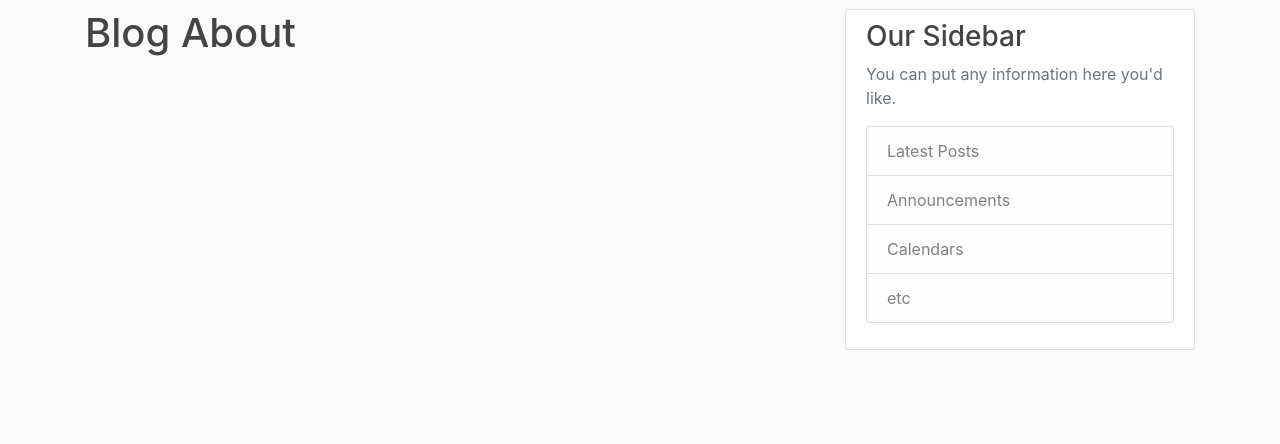
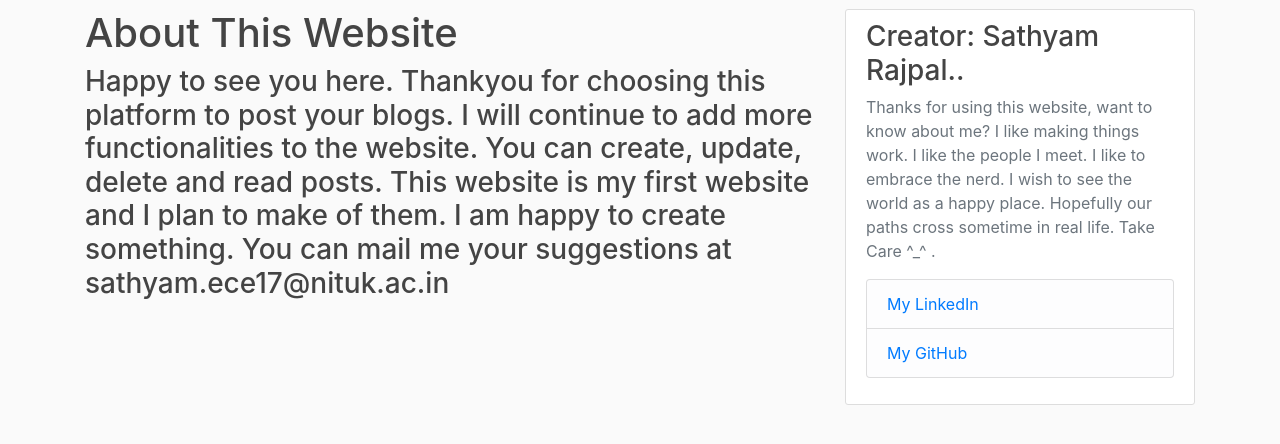
Before and after one commit to Sathyam-Rajpal/Blogstream, a Django app: page /about/ in a window 1280 px wide. Shown: the part 71-515 px from the top of the page. Run offline with Django 3.2, Linux system fonts and the light colour scheme; some libraries are stand-ins or nearby versions.

Commit message:
Updated Sidebar and About Page

```diff
--- a/blog/templates/blog/about.html
+++ b/blog/templates/blog/about.html
@@ -1,5 +1,9 @@
 <!-- Inheriting from the base template -->
 {% extends 'blog/base.html' %}
     {% block content %}
-        <h1> Blog About </h1>
+        <h1> About This Website </h1>
+        <h3>Happy to see you here.
+Thankyou for choosing this platform to post your blogs. I will continue to add more functionalities to the website. You can create, update, delete and read posts.
+This website is my first website and I plan to make of them. I am happy to create something.
+You can mail me your suggestions at sathyam.ece17@nituk.ac.in</h3>
     {% endblock content %}
--- a/blog/templates/blog/base.html
+++ b/blog/templates/blog/base.html
@@ -24,7 +24,7 @@
       <nav class = "navbar navbar-expand-md navbar-dark bg-steel fixed-top">
         <div class = "container">
           <a class="navbar-brand mr-4" href="{% url 'home' %}" style="font-size:30px;"> Feeds. </a>
-          <button class = "navbar-toggler" type = "button" data-toggle = "collapse" data-target = "# navbarToggle" aria-controls = "navbarToggle" aria-expanded = "false" aria-label = "Toggle navigation ">
+          <button class = "navbar-toggler" type = "button" data-toggle = "collapse" data-target = "#navbarToggle" aria-controls = "navbarToggle" aria-expanded = "false" aria-label = "Toggle navigation ">
           <span class = "navbar-toggler-icon"> </span>
           </button>
           <div class = "collapse navbar-collapse" id = "navbarToggle">
@@ -65,13 +65,12 @@
         </div>
         <div class="col-md-4">
           <div class="content-section">
-            <h3>Our Sidebar</h3>
-            <p class='text-muted'>You can put any information here you'd like.
+            <h3>Creator: Sathyam Rajpal..</h3>
+            <p class='text-muted'> Thanks for using this website, want to know about me? I like making things work. I like the people I meet. I like to embrace the nerd. I wish to see the world as a happy place. Hopefully our paths cross sometime in real life. Take Care ^_^ .
               <ul class="list-group">
-                <li class="list-group-item list-group-item-light">Latest Posts</li>
-                <li class="list-group-item list-group-item-light">Announcements</li>
-                <li class="list-group-item list-group-item-light">Calendars</li>
-                <li class="list-group-item list-group-item-light">etc</li>
+
+                <li class="list-group-item list-group-item-light"><a href="https://www.linkedin.com/in/sathyam-rajpal/"> My LinkedIn </a></li>
+                <li class="list-group-item list-group-item-light"><a href="https://www.linkedin.com/in/sathyam-rajpal/"> My GitHub </a> </li>
               </ul>
             </p>
           </div>
```
